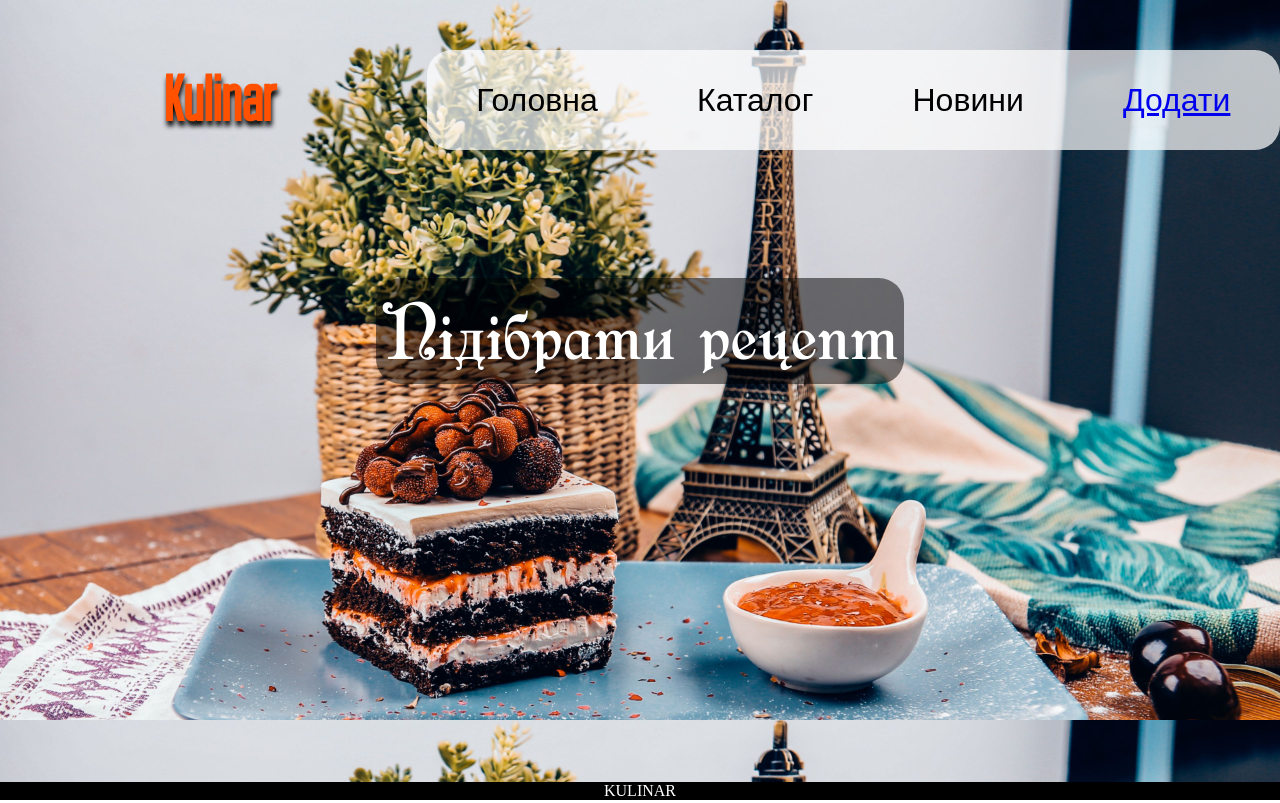
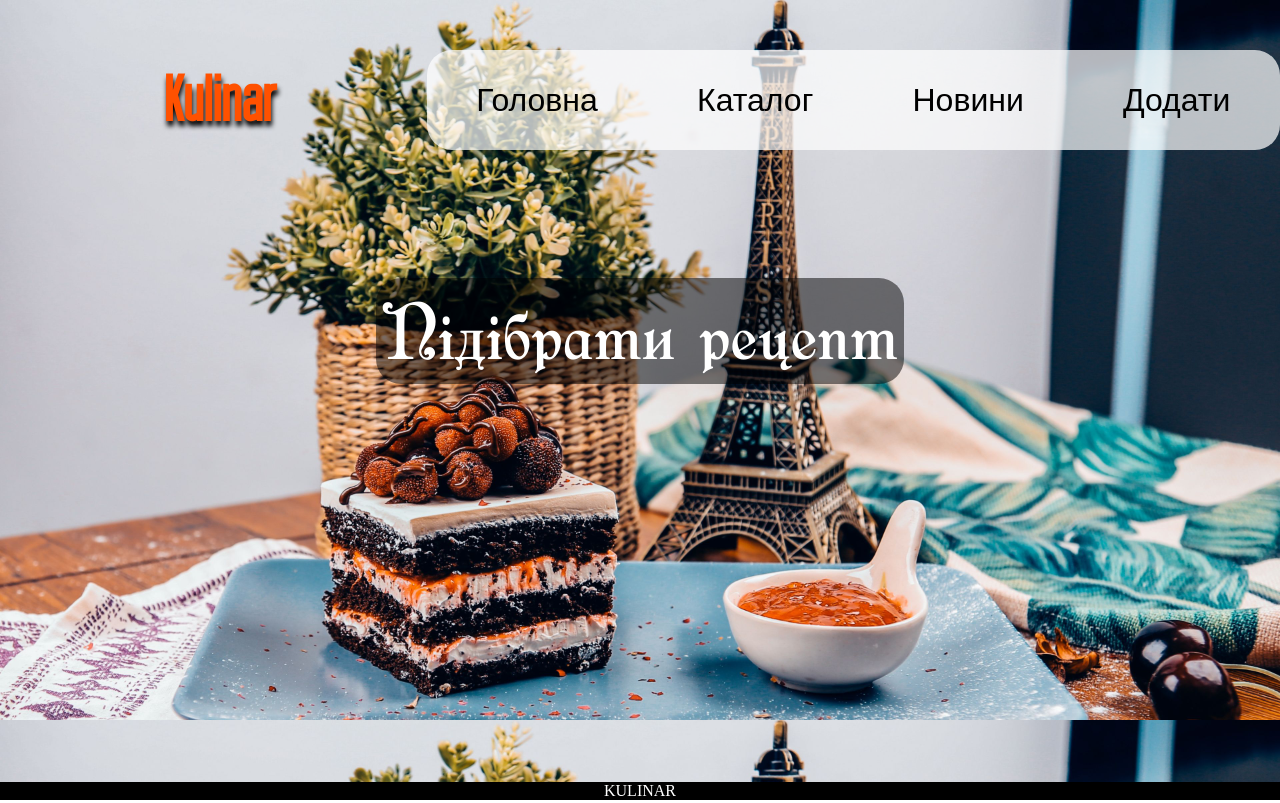
Before and after one commit to avguswork/Kulinar, a plain HTML site: page index.html in a window 1280 px wide. Shown: the top 803 px of the page. Drawn offline with Linux system fonts and the light colour scheme.

Commit message:
Update style.css

```diff
--- a/style.css
+++ b/style.css
@@ -29,7 +29,13 @@
 }
 
 
+a{
+    margin: 0%;
+    padding: 0%;
+    text-decoration:none;
+    color: black;
 
+}
 
 
 
```
